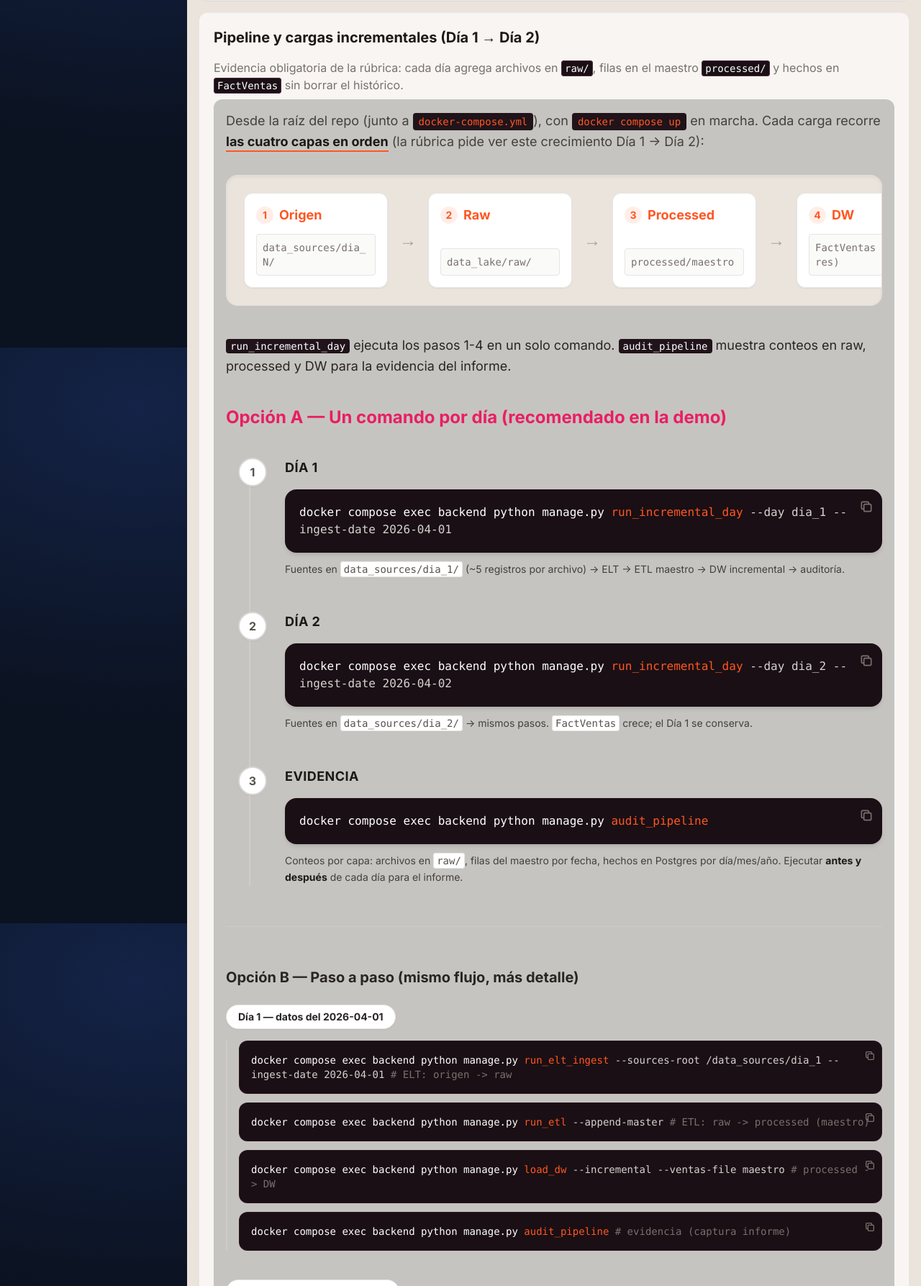
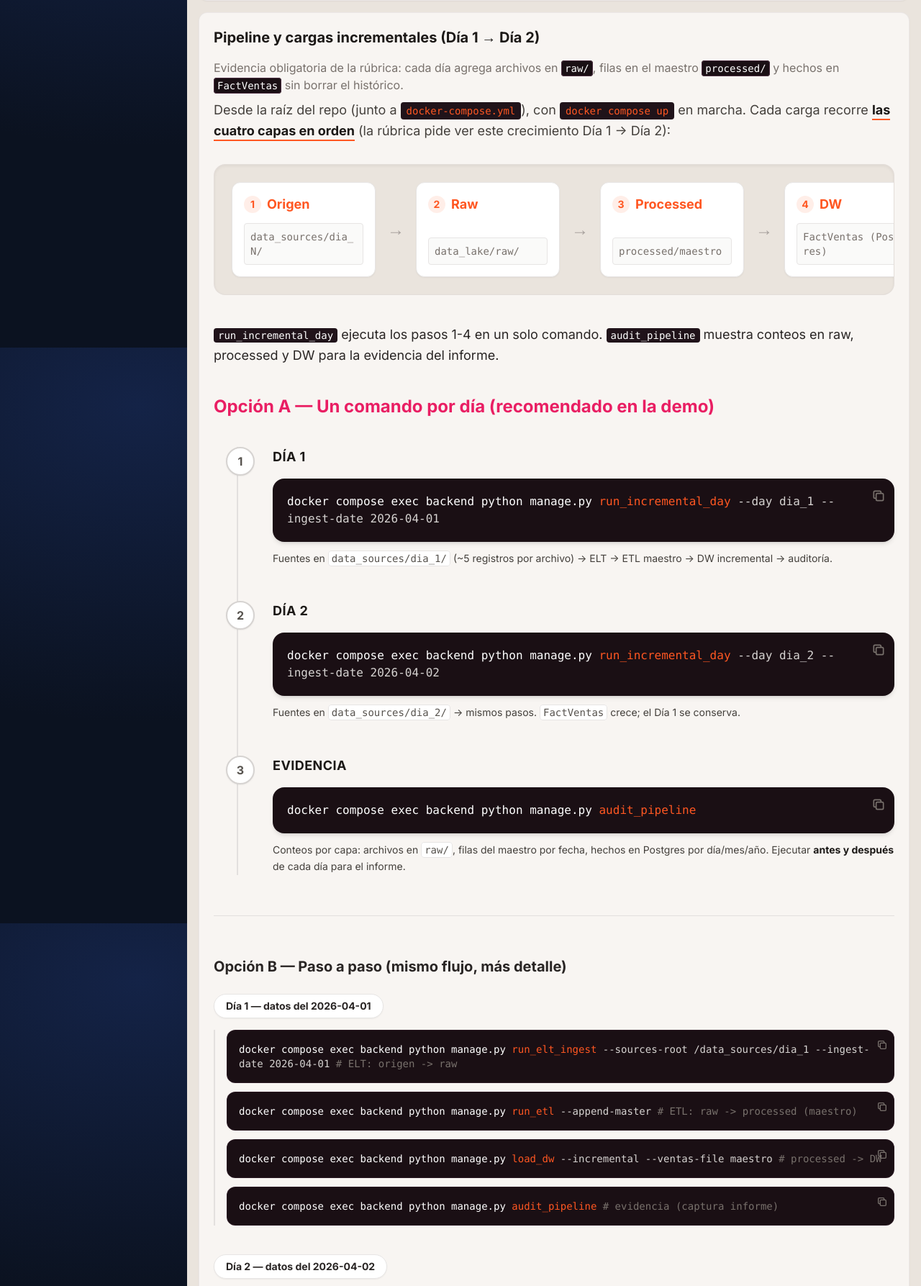
Before and after one commit to Tornadusk/RetailStart, a Django app: page /flow/ in a window 1280 px wide. Shown: the part 1917-3704 px from the top of the page at 72% size. Run offline with Django 5.2, Linux system fonts and the light colour scheme; data that the repository does not hold is empty; some libraries are stand-ins or nearby versions.

Commit message:
cambios en css

```diff
--- a/backend/templates/core/includes/pipeline_docker_commands.html
+++ b/backend/templates/core/includes/pipeline_docker_commands.html
@@ -4,7 +4,7 @@ data_sources/dia_N -> run_elt_ingest -> raw -> run_etl --append-master -> proces
 -> load_dw --incremental -> Postgres -> audit_pipeline (evidencia).
 Incluida desde analytics, home, evidence y flow.
 {% endcomment %}
-<div class="pipelineCard mt-2{% if pipeline_aside %} pipelineCard--aside{% endif %}">
+<div class="mt-2 w-full">
 
   <p class="text-lg text-stone-700 mb-8 leading-relaxed">
     Desde la raíz del repo (junto a <code class="bg-[#20131a] text-[#ff5722] px-2 py-1 rounded text-sm shadow-sm">docker-compose.yml</code>), con <code class="bg-[#20131a] text-[#ff5722] px-2 py-1 rounded text-sm shadow-sm">docker compose up</code> en marcha.
```
